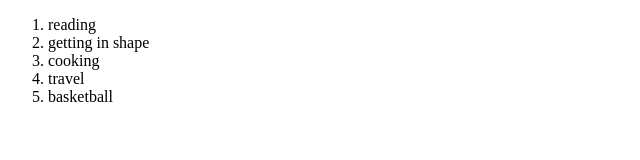
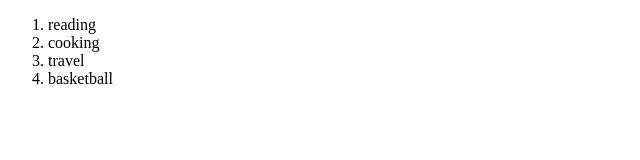
Before and after one commit to RajatDhanik/cv, a plain HTML site: page hobbies.html in a window 1280 px wide. Shown: the whole page, without its empty margins (0-640 px from the left). Drawn offline with Linux system fonts and the light colour scheme.

Commit message:
Update hobbies.html

```diff
--- a/hobbies.html
+++ b/hobbies.html
@@ -7,7 +7,6 @@
   <body>
     <ol>
       <li>reading</li>
-      <li>getting in shape</li>
       <li>cooking</li>
       <li>travel</li>
       <li>basketball</li>
```
